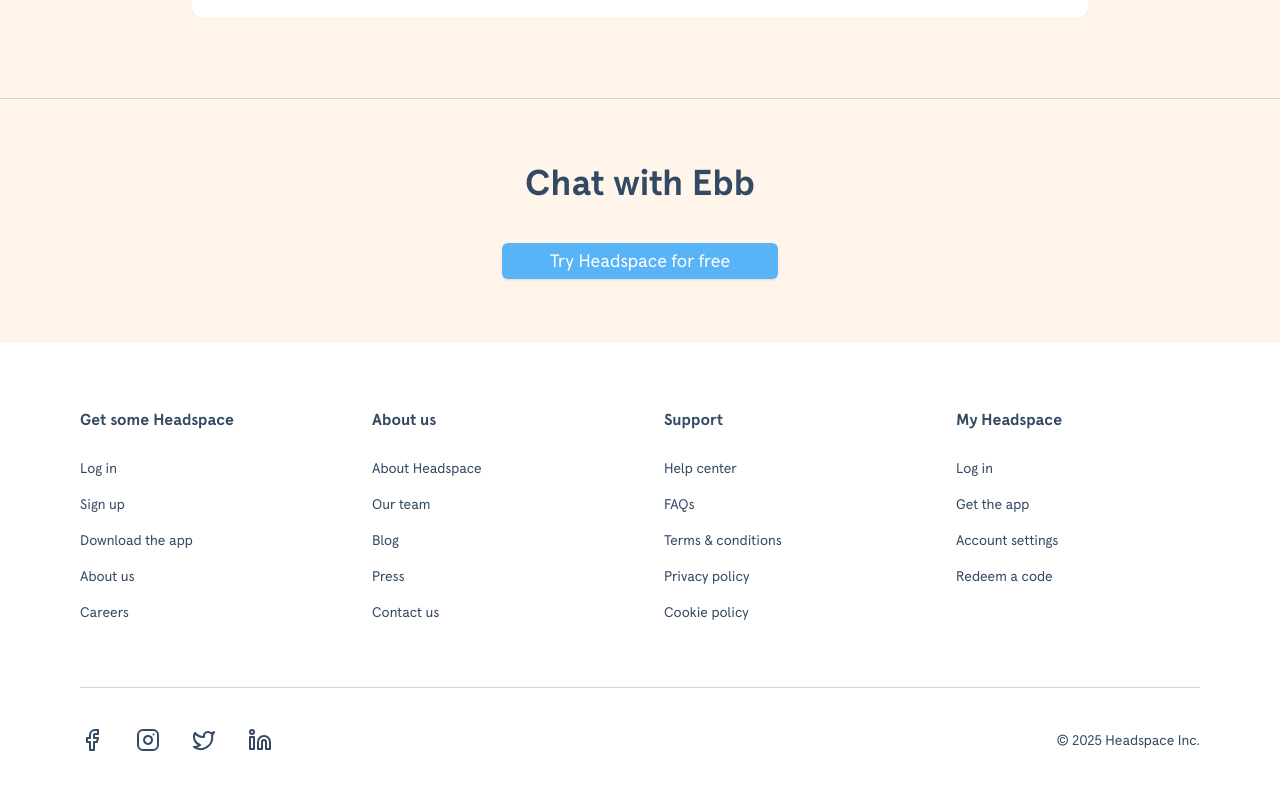
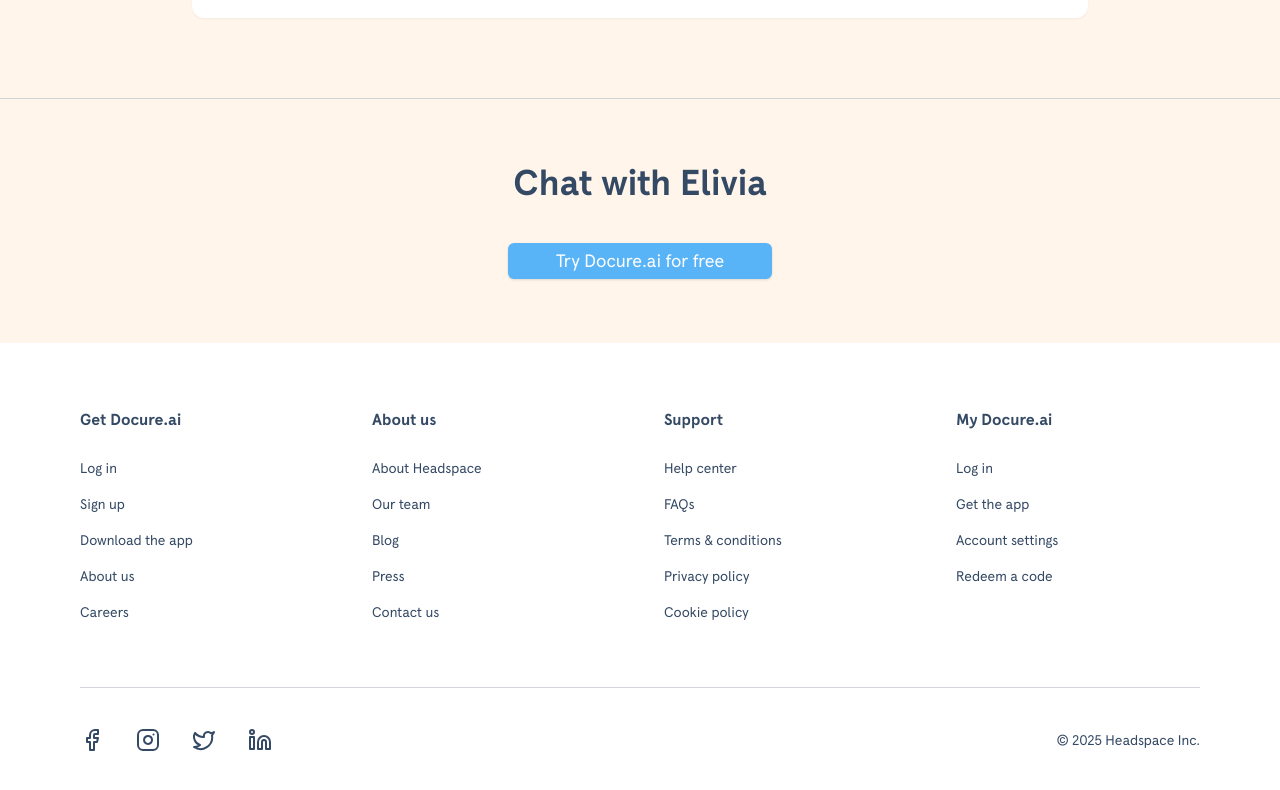
Before and after one commit to manan-a537/Healthcare, a Next.js app in the folder headspace-ebb-clone/: page / in a window 1280 px wide. Shown: the part 4879-5669 px from the top of the page. Built offline with nearby package versions, Linux system fonts and the light colour scheme.

Commit message:
Update Footer.jsx

```diff
--- a/headspace-ebb-clone/src/components/Footer.jsx
+++ b/headspace-ebb-clone/src/components/Footer.jsx
@@ -7,10 +7,10 @@
       <div className="bg-headspace-light-orange py-16 px-6 md:px-10 lg:px-20">
         <div className="w-full max-w-6xl mx-auto text-center">
           <h2 className="text-4xl font-bold text-headspace-dark-blue mb-10">
-            Chat with Ebb
+            Chat with Elivia
           </h2>
           <Button className="headspace-button text-lg px-12">
-            Try Headspace for free
+            Try Docure.ai for free
           </Button>
         </div>
       </div>
@@ -18,7 +18,7 @@
       <div className="py-16 px-6 md:px-10 lg:px-20">
         <div className="w-full max-w-6xl mx-auto grid grid-cols-1 md:grid-cols-4 gap-12">
           <div>
-            <h3 className="font-bold text-headspace-dark-blue mb-6">Get some Headspace</h3>
+            <h3 className="font-bold text-headspace-dark-blue mb-6">Get Docure.ai</h3>
             <ul className="space-y-3">
               <li><Link href="#" className="text-sm text-headspace-dark-blue hover:text-headspace-blue">Log in</Link></li>
               <li><Link href="#" className="text-sm text-headspace-dark-blue hover:text-headspace-blue">Sign up</Link></li>
@@ -51,7 +51,7 @@
           </div>
 
           <div>
-            <h3 className="font-bold text-headspace-dark-blue mb-6">My Headspace</h3>
+            <h3 className="font-bold text-headspace-dark-blue mb-6">My Docure.ai</h3>
             <ul className="space-y-3">
               <li><Link href="#" className="text-sm text-headspace-dark-blue hover:text-headspace-blue">Log in</Link></li>
               <li><Link href="#" className="text-sm text-headspace-dark-blue hover:text-headspace-blue">Get the app</Link></li>
```
